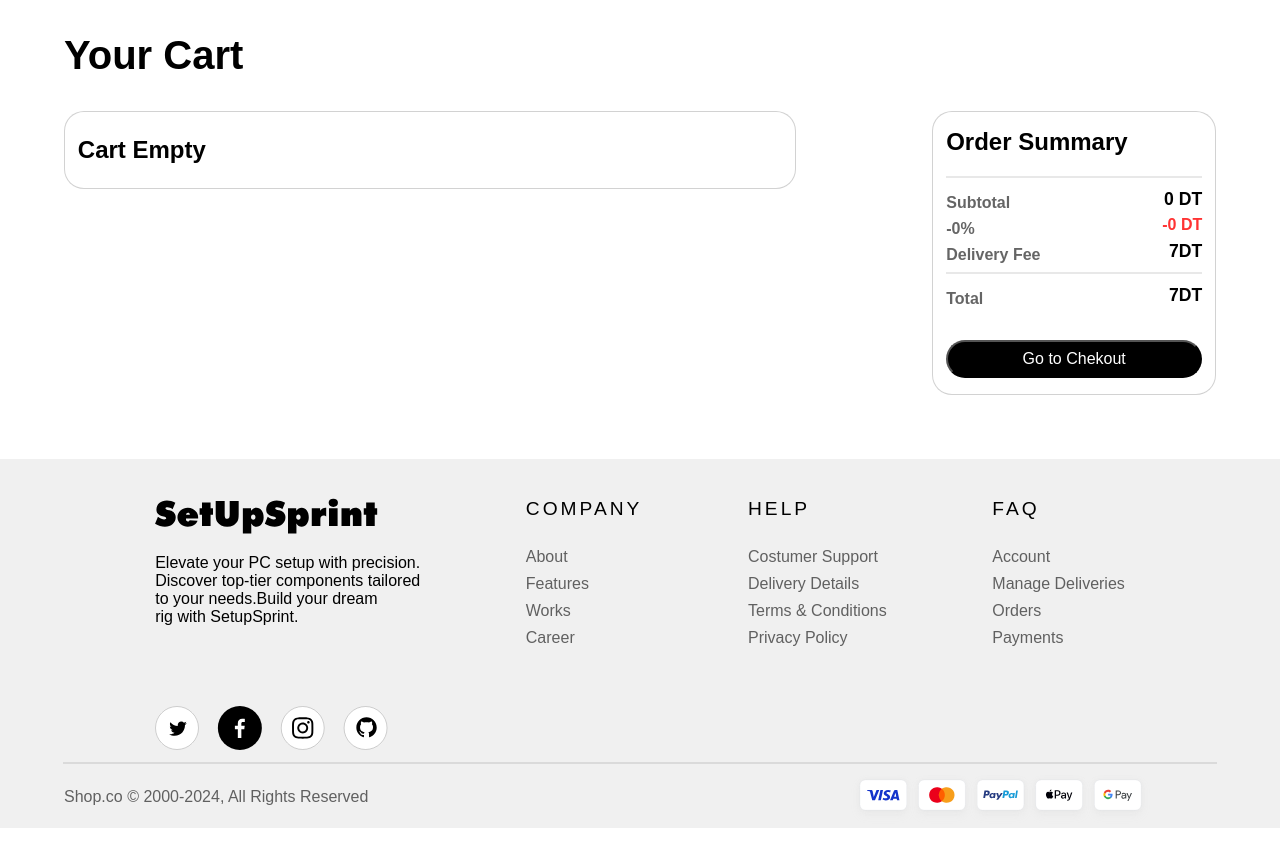
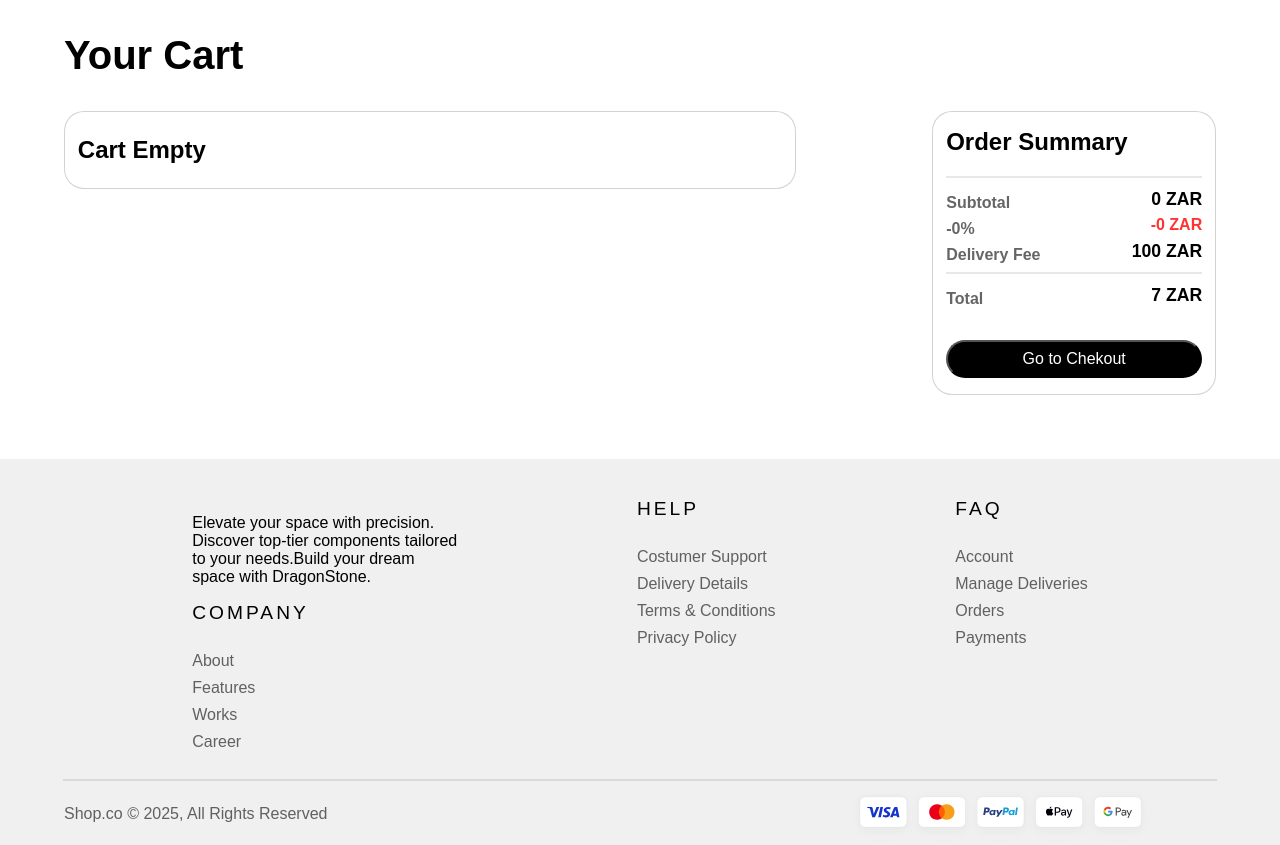
Before and after one commit to joeyy29/dragonstore-ecommerce, a PHP site: page /pages/cartPage.php in a window 1280 px wide. Shown: the part 71-916 px from the top of the page. Run offline with PHP 8.4, Linux system fonts and the light colour scheme.

Commit message:
Updated files

```diff
--- a/DB-setup/setupsprint_ecommerce_website.sql
+++ b/DB-setup/DragonStone_ecommerce_website.sql
@@ -22,8 +22,8 @@ CREATE TABLE clients (
 );
 
 INSERT INTO clients (FirstName, LastName, Email, PasswordHash, Address, PhoneNumber) VALUES
-('test', 'test', 'user@test.com', 'user', 'Avenue Habib Bourguiba', '98054873'),
-('test', 'test', 'a@test.com', '0', 'Avenue Habib Bourguiba', '00000000');
+('test', 'test', 'user@test.com', 'user', 'Sandton Johannesburg', '98054873'),
+('test', 'test', 'a@test.com', '0', 'Menlo Park Pretoria', '00000000');
 
 
 CREATE TABLE orders (
--- a/includes/footer.php
+++ b/includes/footer.php
@@ -2,11 +2,9 @@
 <footer>
     <div class="footer-container">
         <div class="footer-item">
-            <img src="../assets/images/SetUpSprint.svg" alt="logo" />
-            <p>Elevate your PC setup with precision.<br> Discover top-tier components tailored<br> to your needs.Build your dream<br> rig with SetupSprint.</p>
-            <div class="socials"><a href="https://github.com/AhmedTrb/E-commerce-web-project"><img src="../assets/images/Social.svg" alt="socials"/></a></div>
-        </div>
-        <div class="footer-item">
+
+            <p>Elevate your space with precision.<br> Discover top-tier components tailored<br> to your needs.Build your dream<br> space with DragonStone.</p>
+
             <p class="title">Company</p>
             <ul>
                 <li>About</li>
@@ -36,7 +34,7 @@
     </div>
     <hr style="width: 90%;">
     <div class="flex-items">
-        <p class="copyrights" >Shop.co © 2000-2024, All Rights Reserved</p>
+        <p class="copyrights" >Shop.co © 2025, All Rights Reserved</p>
         <div class="flex">
             <img src="../assets/images/visa.svg" alt="visa"/>
         </div>
--- a/pages/SignUpPage.php
+++ b/pages/SignUpPage.php
@@ -3,15 +3,15 @@
     <head>
         <meta charset="UTF-8">
         <meta name="viewport" content="width=device-width, initial-scale=1.0">
-        <title>SetUpSprint</title>
+        <title>DragonStone</title>
         <link rel="stylesheet" href="../assets/css/style.css">
         <link rel="stylesheet" href="../assets/css/style1.css">
 
-        <link rel="icon" href="../assets/images/SetUpSprint.svg" type="image/icon type">
+        <link rel="icon" href="../assets/images/DragonStone.svg" type="image/icon type">
     </head>
 <body>
     <section style="display:flex;align-items:center;">
-        <div class="left-image"></div>
+
         <div class="login-form">
             <h1 class="big-text">Create an Account</h1>
 
--- a/pages/cartPage.php
+++ b/pages/cartPage.php
@@ -3,10 +3,10 @@
     <head>
         <meta charset="UTF-8">
         <meta name="viewport" content="width=device-width, initial-scale=1.0">
-        <title>SetUpSprint</title>
+        <title>DragonStone</title>
         <link rel="stylesheet" href="../assets/css/style1.css">
         <link rel="stylesheet" href="../assets/css/style.css">
-        <link rel="icon" href="../assets/images/SetUpSprint.svg" type="image/icon type">
+        <link rel="icon" href="../assets/images/DragonStone.svg" type="image/icon type">
     </head>
     <body>
        <?php include "../includes/header.php" ?>
@@ -27,20 +27,20 @@
                     <hr>
                     <div class="sum">
                         <h5>Subtotal</h5>
-                        <h4><?php echo $before_discount ?> DT</h4>
+                        <h4><?php echo $before_discount ?> ZAR</h4>
                     </div>
                     <div class="sum">
                         <h5>-<?php echo($per>100)?0:$per?>%</h5>
-                        <div class="discount-price">-<?php echo $discounted ?> DT</div>
+                        <div class="discount-price">-<?php echo $discounted ?> ZAR</div>
                     </div>
                     <div class="sum">
                         <h5>Delivery Fee</h5>
-                        <h4 >7DT</h4>
+                        <h4 >100 ZAR</h4>
                     </div>
                     <hr>
                     <div class="sum">
                         <h5>Total</h5>
-                        <h4><?php echo $subtotal ?>DT</h4>
+                        <h4><?php echo $subtotal ?> ZAR</h4>
                     </div>
                     <a href="<?php echo (isset($_SESSION['userFname']) && !empty($_SESSION['cart']) )? 'checkoutPage.php' : 'signinPage.php'; ?>">
                     <button class="filter-btn">Go to Chekout</button>
--- a/pages/orderConfirmedPage.php
+++ b/pages/orderConfirmedPage.php
@@ -3,7 +3,7 @@
     <head>
         <meta charset="UTF-8">
         <meta name="viewport" content="width=device-width, initial-scale=1.0">
-        <title>SetUpSprint</title>
+        <title>DragonStone</title>
         <link rel="stylesheet" href="../assets/css/style.css">
         <link rel="stylesheet" href="../assets/css/style1.css">
         <link rel="icon" href="../assets/images/SetUpSprint.svg" type="image/icon type">
--- a/pages/shopPage.php
+++ b/pages/shopPage.php
@@ -3,9 +3,9 @@
     <head>
         <meta charset="UTF-8">
         <meta name="viewport" content="width=device-width, initial-scale=1.0">
-        <title>SetUpSprint</title>
+        <title>DragonStone</title>
         <link rel="stylesheet" href="../assets/css/style.css">
-        <link rel="icon" href="../assets/images/SetUpSprint.svg" type="image/icon type">
+        <link rel="icon" href="../assets/images/DragonStone.svg" type="image/icon type">
         <script src="../assets/js/scripts.js"></script>
     </head>
     <body>
--- a/pages/signinPage.php
+++ b/pages/signinPage.php
@@ -3,16 +3,16 @@
     <head>
         <meta charset="UTF-8">
         <meta name="viewport" content="width=device-width, initial-scale=1.0">
-        <title>SetUpSprint</title>
+        <title>DragonStone</title>
         <link rel="stylesheet" href="../assets/css/style.css">
         <link rel="stylesheet" href="../assets/css/style1.css">
-        <link rel="icon" href="../assets/images/SetUpSprint.svg" type="image/icon type">
+        <link rel="icon" href="../assets/images/DragonStone.svg" type="image/icon type">
 
     </head>
 <body>
 
     <section style="display:flex;align-items:center;">
-        <div class="left-image"></div>
+
         <div class="login-form">
             <h1 class="big-text">Welcome Back !</h1>
 
```
Also changed, not shown: homePage.php (+10 -15 lines), pages/checkoutPage.php (+11 -11 lines), pages/productDetailPage.php (+17 -9 lines), pages/profilePage.php (+4 -4 lines).
